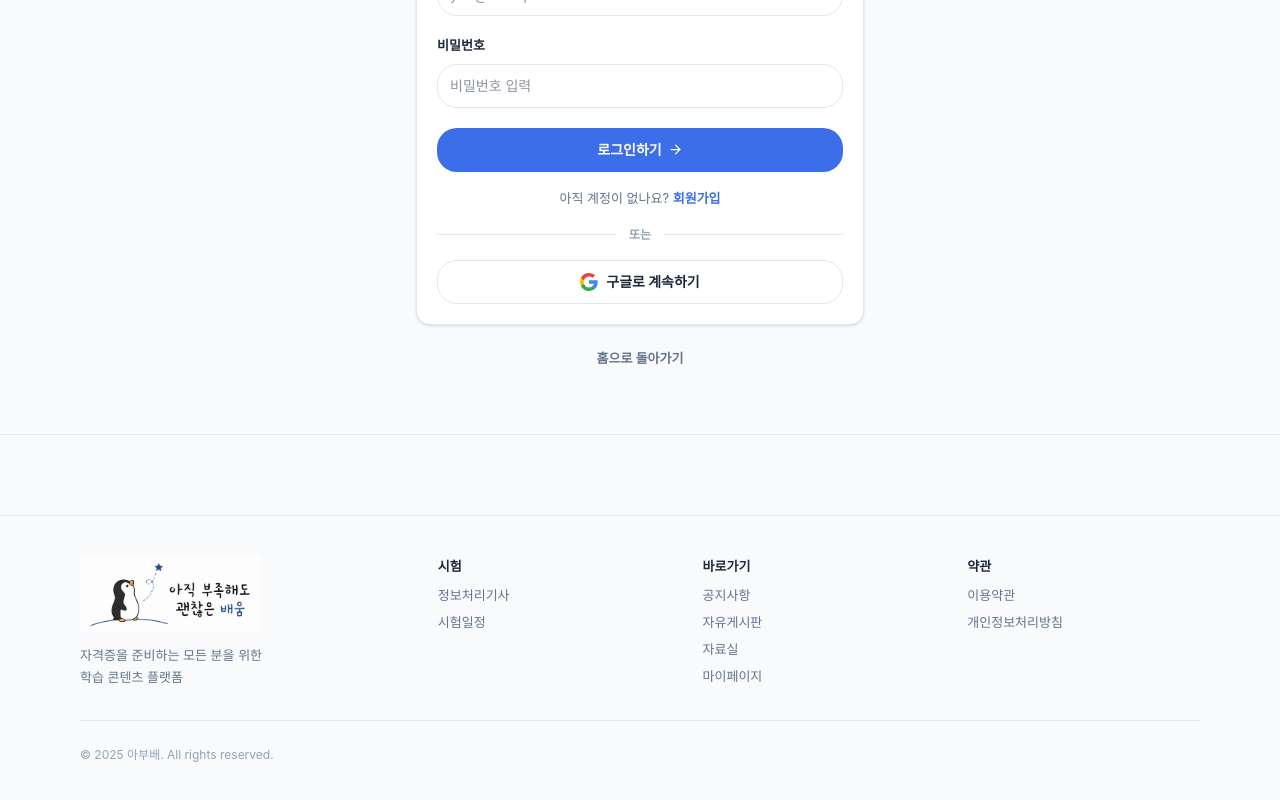
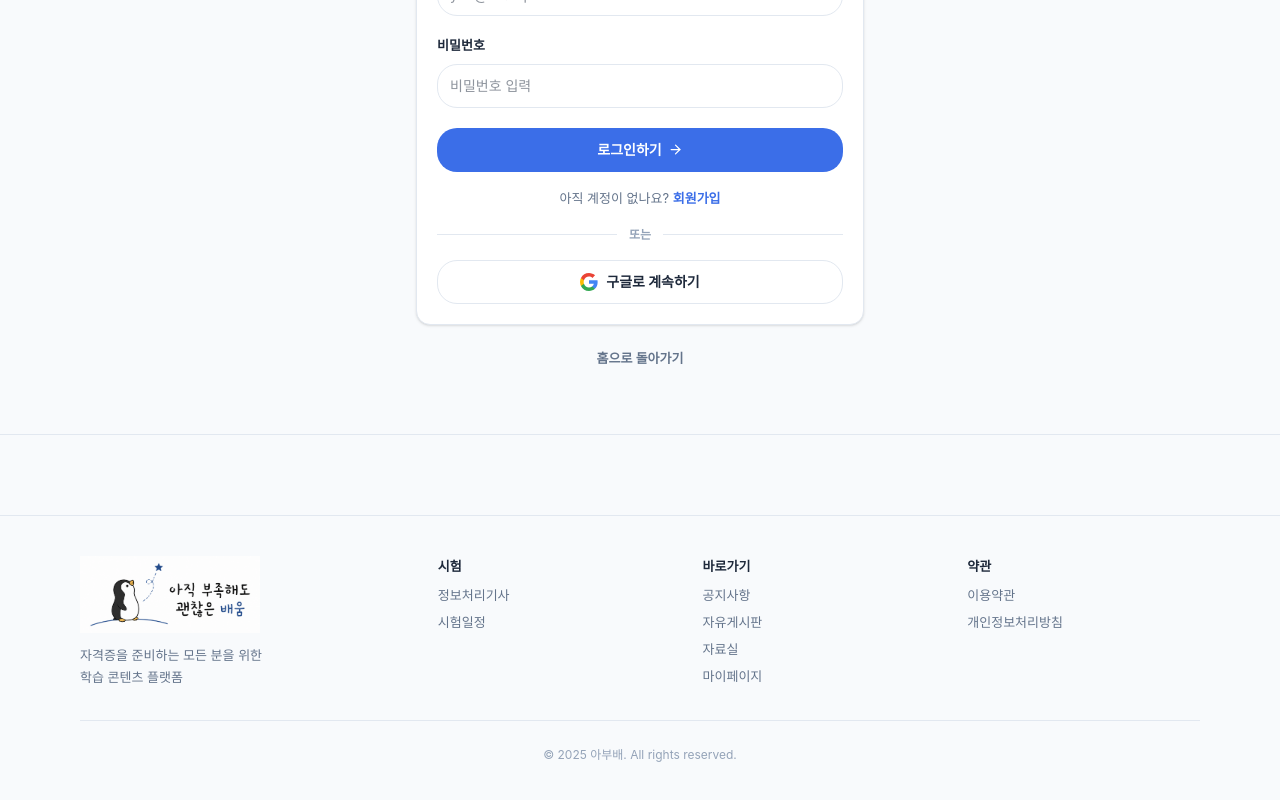
Before and after one commit to nolooker/ABUBAE, a Next.js app: page /admin/login in a window 1280 px wide. Shown: the part 415-1215 px from the top of the page. Built offline with nearby package versions, Linux system fonts and the light colour scheme; no server answers; a web font is replaced by a local one.

Commit message:
fix: center the footer copyright line

```diff
--- a/src/components/layout/Footer.tsx
+++ b/src/components/layout/Footer.tsx
@@ -107,7 +107,7 @@ export default function Footer() {
           </div>
         </div>
 
-        <div className="mt-8 border-t border-[var(--border)] pt-6 text-[12px] text-[var(--text-muted)]">
+        <div className="mt-8 border-t border-[var(--border)] pt-6 text-center text-[12px] text-[var(--text-muted)]">
           <p>© 2025 아부배. All rights reserved.</p>
         </div>
       </div>
```
